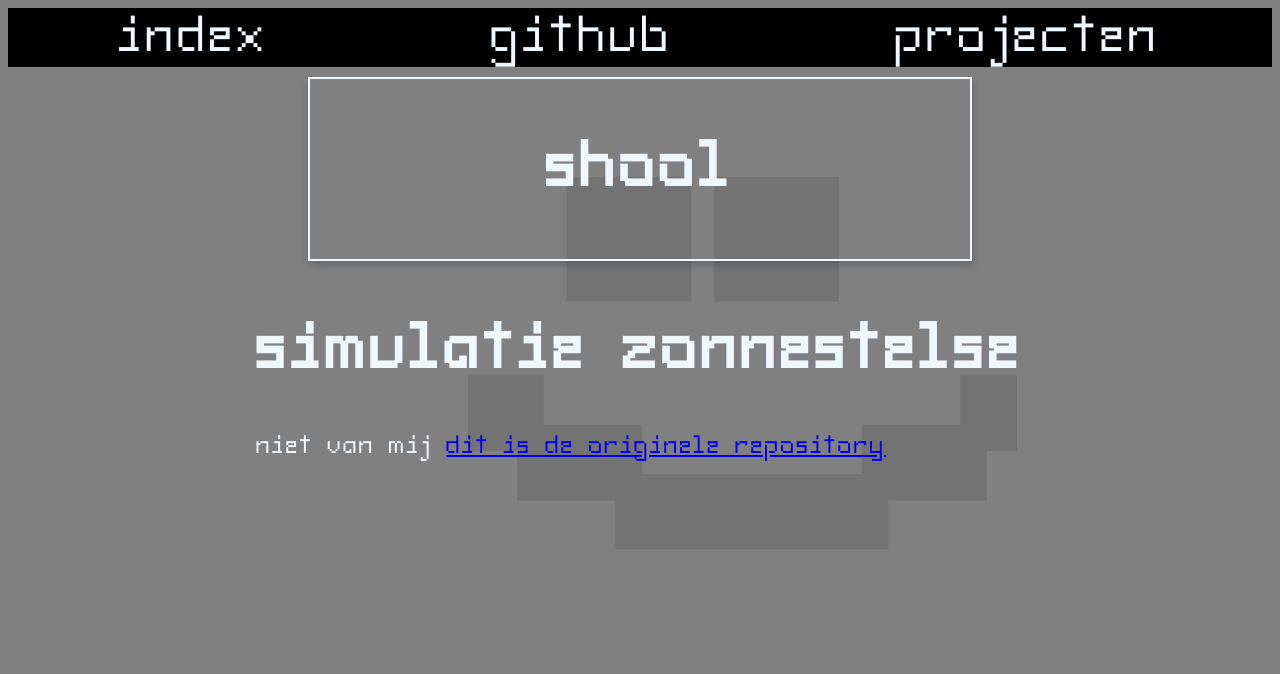
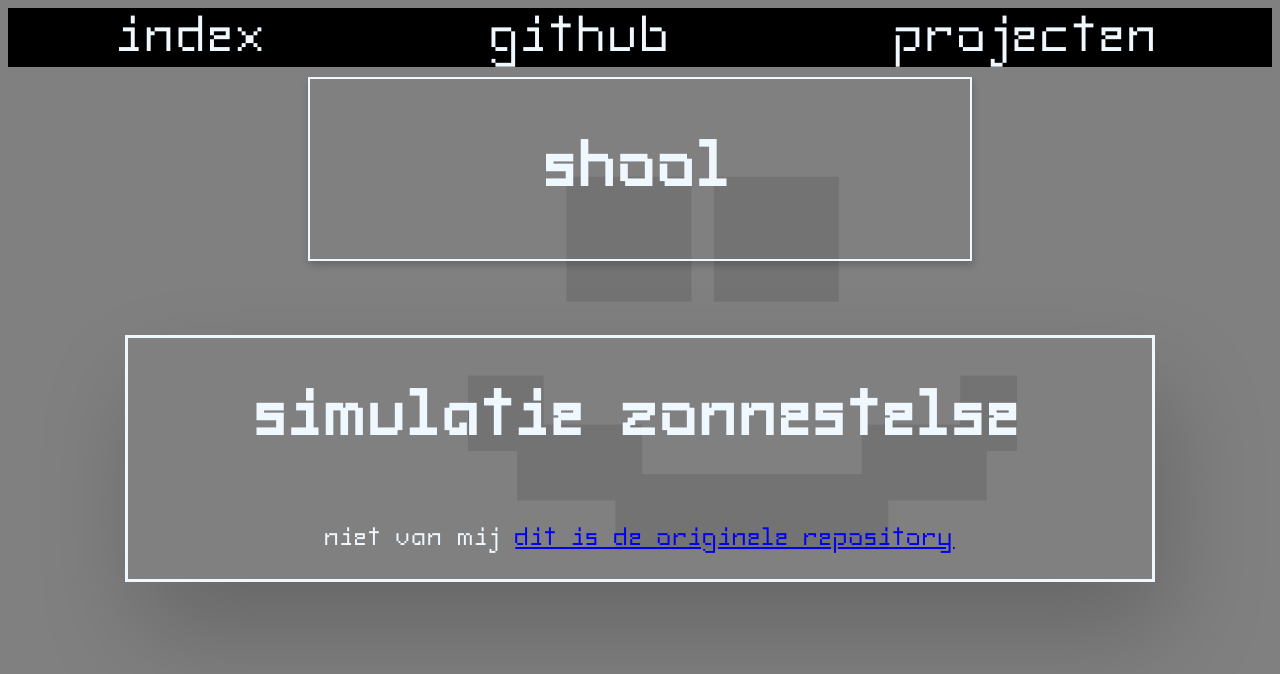
Before and after one commit to niels1020/niels1020.github.io, a website: page index.html in a window 1280 px wide. Drawn offline with Linux system fonts and the light colour scheme.

Commit message:
frame_vertical toegevoegd

```diff
--- a/css/style.css
+++ b/css/style.css
@@ -89,6 +89,17 @@ p {
     box-shadow: 1px 4px 8px rgba(0, 0, 0, 0.2); /* Optional: Adds shadow for depth */
 }
 
+.frame_vertical {
+    display: flex;
+    flex-direction: column;
+    align-items: center;
+    border: 0.3vw solid aliceblue; /* Creates the box */
+    margin: 5vw; /* Optional: Adds spacing outside the box */
+    width: 80vw;
+    box-shadow: 1vw 4vw 8vw rgba(0, 0, 0, 0.2); /* Optional: Adds shadow for depth */
+}
+
+
 .vertical {
     display: flex;
     flex-direction: column;
```
